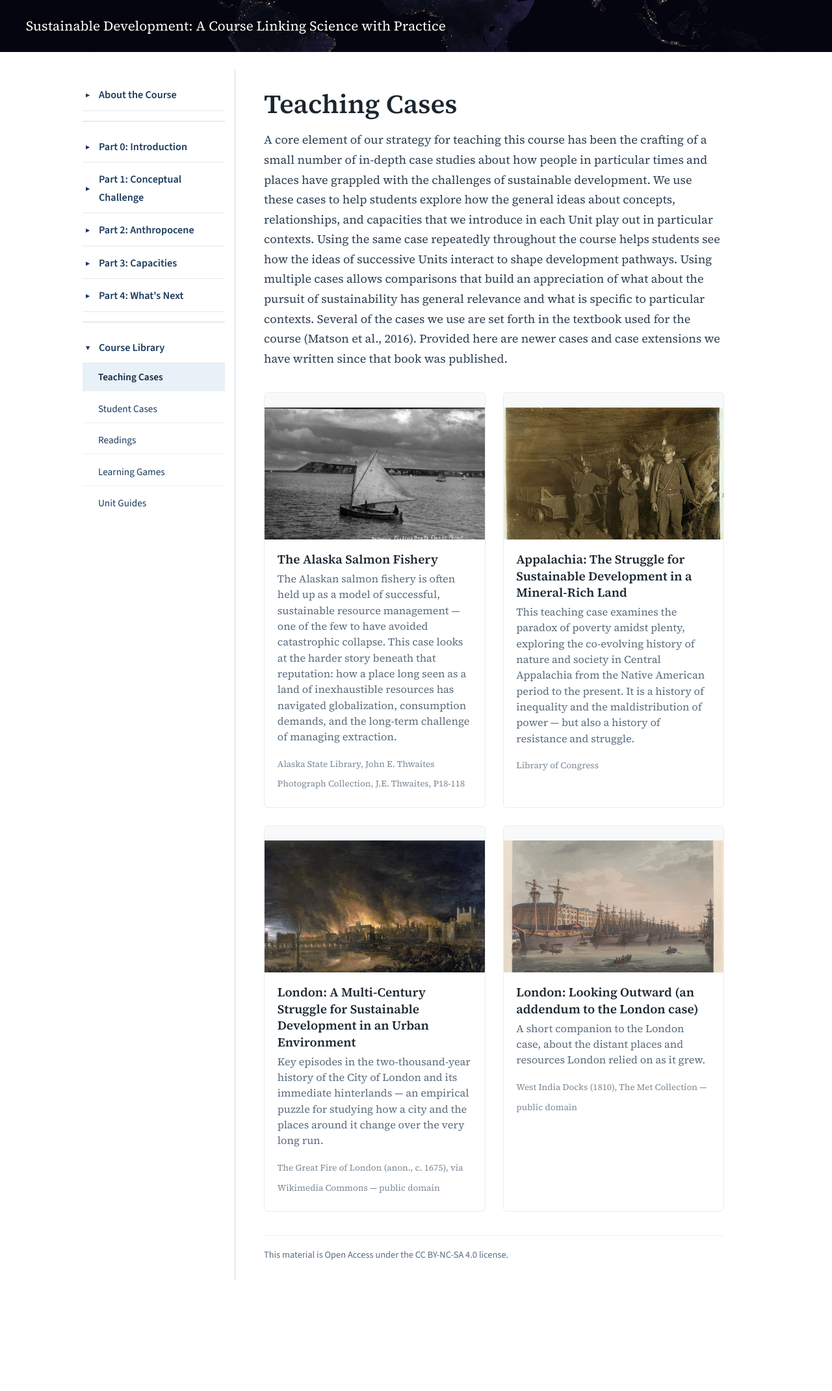
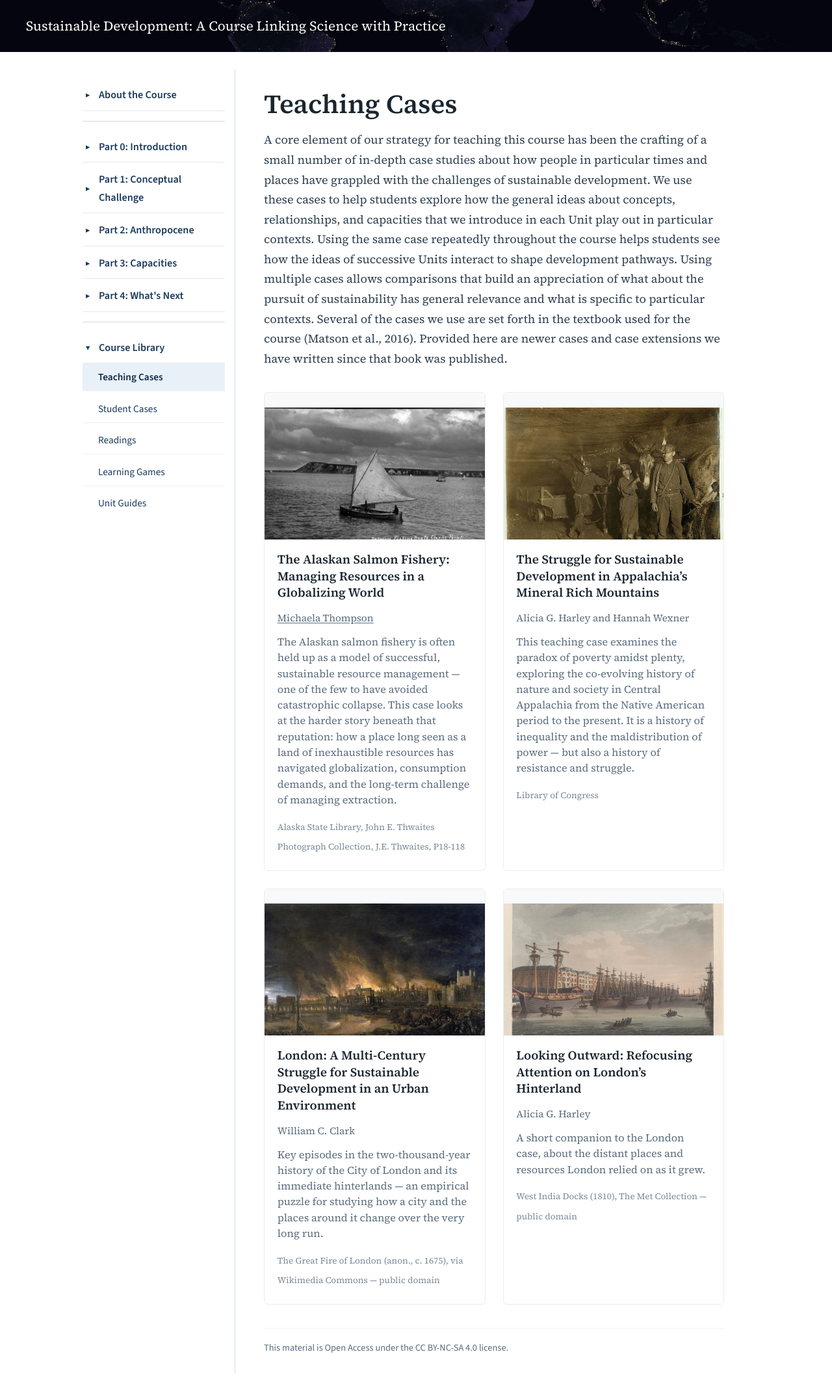
Before and after one commit to agharley/sustsci, a Jekyll site: the page built from course/course-library/teaching-cases/index.md, in a window 1280 px wide. Shown: the whole page at 65% size. Built offline with Jekyll 4.4.1, drawn with Linux system fonts in a browser that asks for light colours; before the commit the page ends 1997 px from its top, so only the background shows below that.

Commit message:
teaching cases small fixes
adding MT name.

```diff
--- a/assets/css/style.scss
+++ b/assets/css/style.scss
@@ -1619,7 +1619,23 @@ sup {
 }
 
 .case-info-body {
-  padding: 0 1.1rem 1.2rem;
+  padding: 0.5rem 1.1rem 1.2rem;
+}
+
+.case-author {
+  font-size: 0.85rem;
+  color: var(--color-text-light);
+  margin: 0 0 0.6rem;
+}
+
+.case-author a {
+  color: var(--color-text-light);
+  text-decoration: underline;
+  text-underline-offset: 2px;
+}
+
+.case-author a:hover {
+  color: var(--color-link);
 }
 
 .case-thumb {
--- a/course/course-library/teaching-cases/index.md
+++ b/course/course-library/teaching-cases/index.md
@@ -22,9 +22,10 @@ written since that book was published.
   <div class="case-card">
     <a class="case-link" href="{{ '/course/course-library/teaching-cases/case-alaska.pdf' | relative_url }}">
       <div class="case-thumb"><img src="{{ '/assets/images/cases/alaska.jpg' | relative_url }}" alt="Salmon fishing sailboat at Clark's Point, Bristol Bay, Alaska"></div>
-      <div class="case-info-head"><h3>The Alaska Salmon Fishery</h3></div>
+      <div class="case-info-head"><h3>The Alaskan Salmon Fishery: Managing Resources in a Globalizing World</h3></div>
     </a>
     <div class="case-info-body">
+      <p class="case-author"><a href="https://www.michaelathompson.net/">Michaela Thompson</a></p>
       <p class="case-desc">The Alaskan salmon fishery is often held up as a model of successful, sustainable resource management — one of the few to have avoided catastrophic collapse. This case looks at the harder story beneath that reputation: how a place long seen as a land of inexhaustible resources has navigated globalization, consumption demands, and the long-term challenge of managing extraction.</p>
       <span class="case-credit">Alaska State Library, John E. Thwaites Photograph Collection, J.E. Thwaites, P18-118</span>
     </div>
@@ -33,9 +34,10 @@ written since that book was published.
   <div class="case-card">
     <a class="case-link" href="{{ '/course/course-library/teaching-cases/case-appalachia.pdf' | relative_url }}">
       <div class="case-thumb"><img src="{{ '/assets/images/cases/appalachia.jpg' | relative_url }}" alt="Child coal miners with mine mules in a West Virginia coal mine, 1908"></div>
-      <div class="case-info-head"><h3>Appalachia: The Struggle for Sustainable Development in a Mineral-Rich Land</h3></div>
+      <div class="case-info-head"><h3>The Struggle for Sustainable Development in Appalachia’s Mineral Rich Mountains</h3></div>
     </a>
     <div class="case-info-body">
+      <p class="case-author">Alicia G. Harley and Hannah Wexner</p>
       <p class="case-desc">This teaching case examines the paradox of poverty amidst plenty, exploring the co-evolving history of nature and society in Central Appalachia from the Native American period to the present. It is a history of inequality and the maldistribution of power — but also a history of resistance and struggle.</p>
       <span class="case-credit">Library of Congress</span>
     </div>
@@ -47,6 +49,7 @@ written since that book was published.
       <div class="case-info-head"><h3>London: A Multi-Century Struggle for Sustainable Development in an Urban Environment</h3></div>
     </a>
     <div class="case-info-body">
+      <p class="case-author">William C. Clark</p>
       <p class="case-desc">Key episodes in the two-thousand-year history of the City of London and its immediate hinterlands — an empirical puzzle for studying how a city and the places around it change over the very long run.</p>
       <span class="case-credit">The Great Fire of London (anon., c. 1675), via Wikimedia Commons — public domain</span>
     </div>
@@ -55,9 +58,10 @@ written since that book was published.
   <div class="case-card">
     <a class="case-link" href="{{ '/course/course-library/teaching-cases/case-london-addendum.pdf' | relative_url }}">
       <div class="case-thumb"><img src="{{ '/assets/images/cases/london-addendum.jpg' | relative_url }}" alt="West India Docks, London, 1810 — ships from the colonial trade"></div>
-      <div class="case-info-head"><h3>London: Looking Outward (an addendum to the London case)</h3></div>
+      <div class="case-info-head"><h3>Looking Outward: Refocusing Attention on London’s Hinterland</h3></div>
     </a>
     <div class="case-info-body">
+      <p class="case-author">Alicia G. Harley</p>
       <p class="case-desc">A short companion to the London case, about the distant places and resources London relied on as it grew.</p>
       <span class="case-credit">West India Docks (1810), The Met Collection — public domain</span>
     </div>
```
